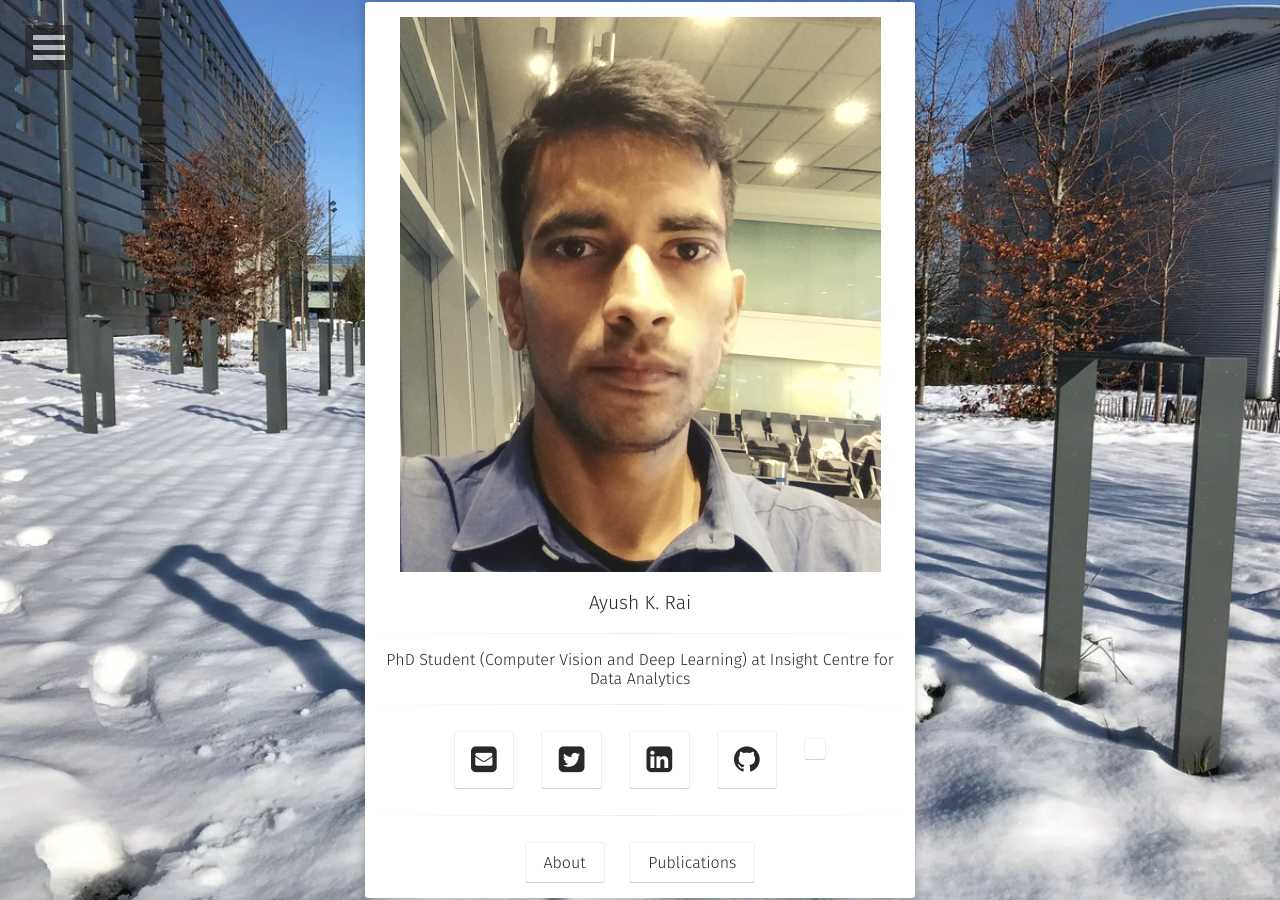
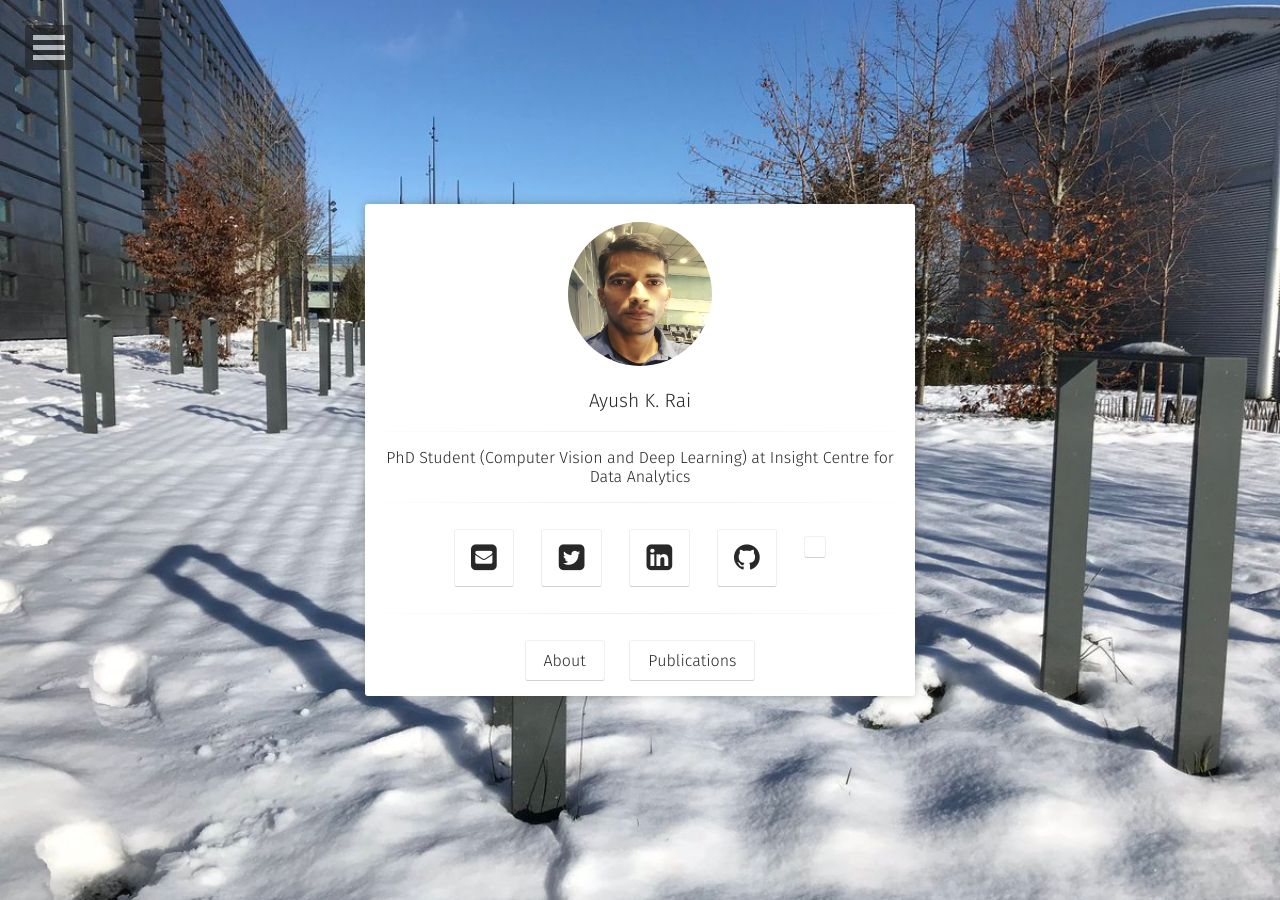
Before and after one commit to rayush7/rayush7.github.io, a Jekyll site: the page built from index.html, in a window 1280 px wide. Built offline with Jekyll 4.4.1, drawn with Linux system fonts in a browser that asks for light colours; some web fonts are replaced; a style sheet for code colours, icons or effects is not loaded.

Commit message:
updated home.html

```diff
--- a/_layouts/home.html
+++ b/_layouts/home.html
@@ -17,8 +17,7 @@
         <div class="container animated fadeIn">
             <div class="row">
                     <a href="{{ site.url }}">
-                       <!-- <img src="{{ site.logo }}" class="img-circle zoombtn animated rotateIn">  -->
-                       <img src="../assets/img/ayushcrop.png" class="img">
+                       <img src="{{ site.logo }}" class="img-circle zoombtn animated rotateIn">
                     </a>
                     <h3 class="title">
                         <a class="zoombtn" href="{{ site.url }}">
```
